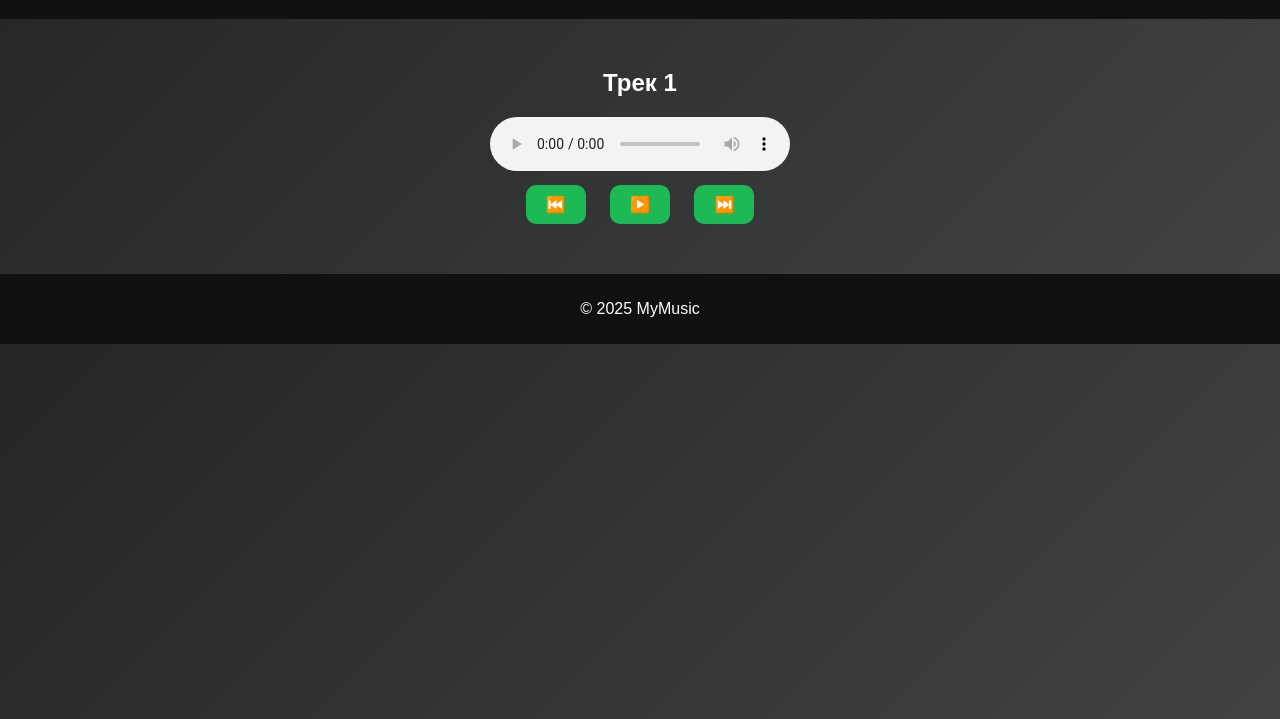
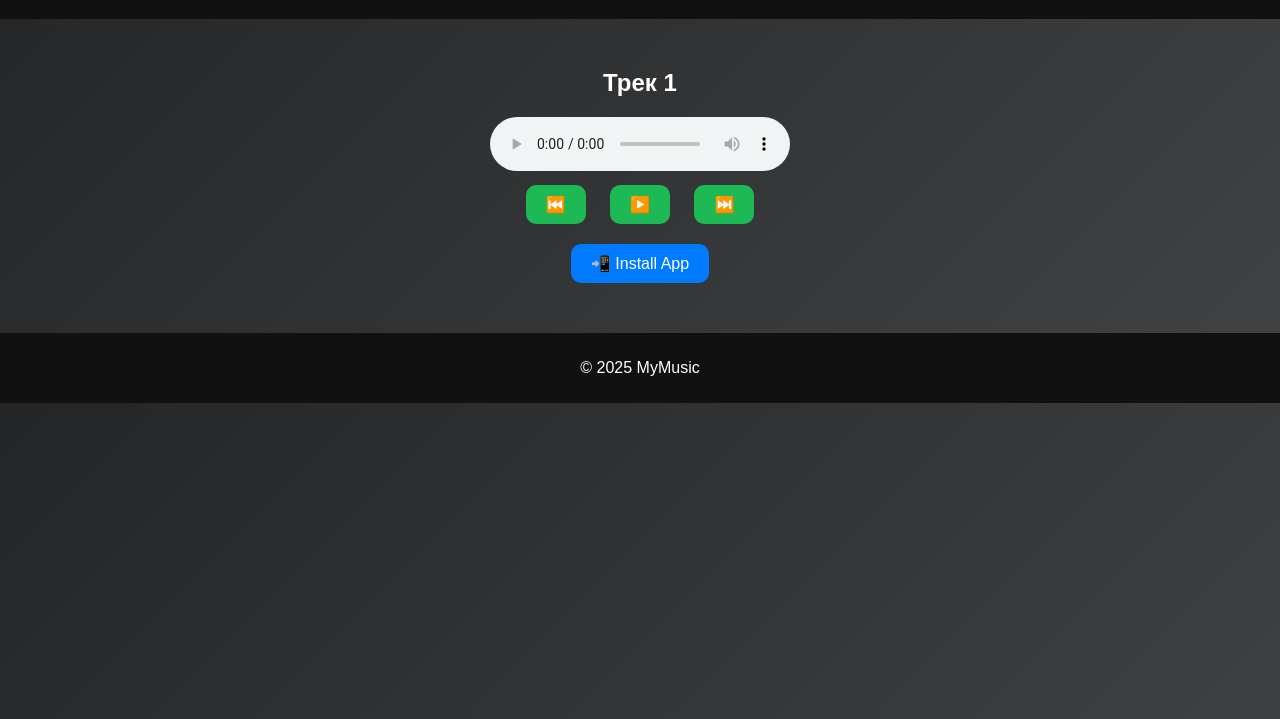
Before and after one commit to Davidshakyy777/MyMusic, a plain HTML site: page index.html in a window 1280 px wide. Shown: the part 81-800 px from the top of the page. Drawn offline with Linux system fonts and the light colour scheme.

Commit message:
Rebuild: working PWA version with icons and install button

```diff
--- a/index.html
+++ b/index.html
@@ -25,7 +25,7 @@
       </div>
     </div>
 
-    <button id="installBtn" hidden>📲 Install App</button>
+    <button id="installBtn">📲 Install App</button>
   </main>
 
   <footer>
```
